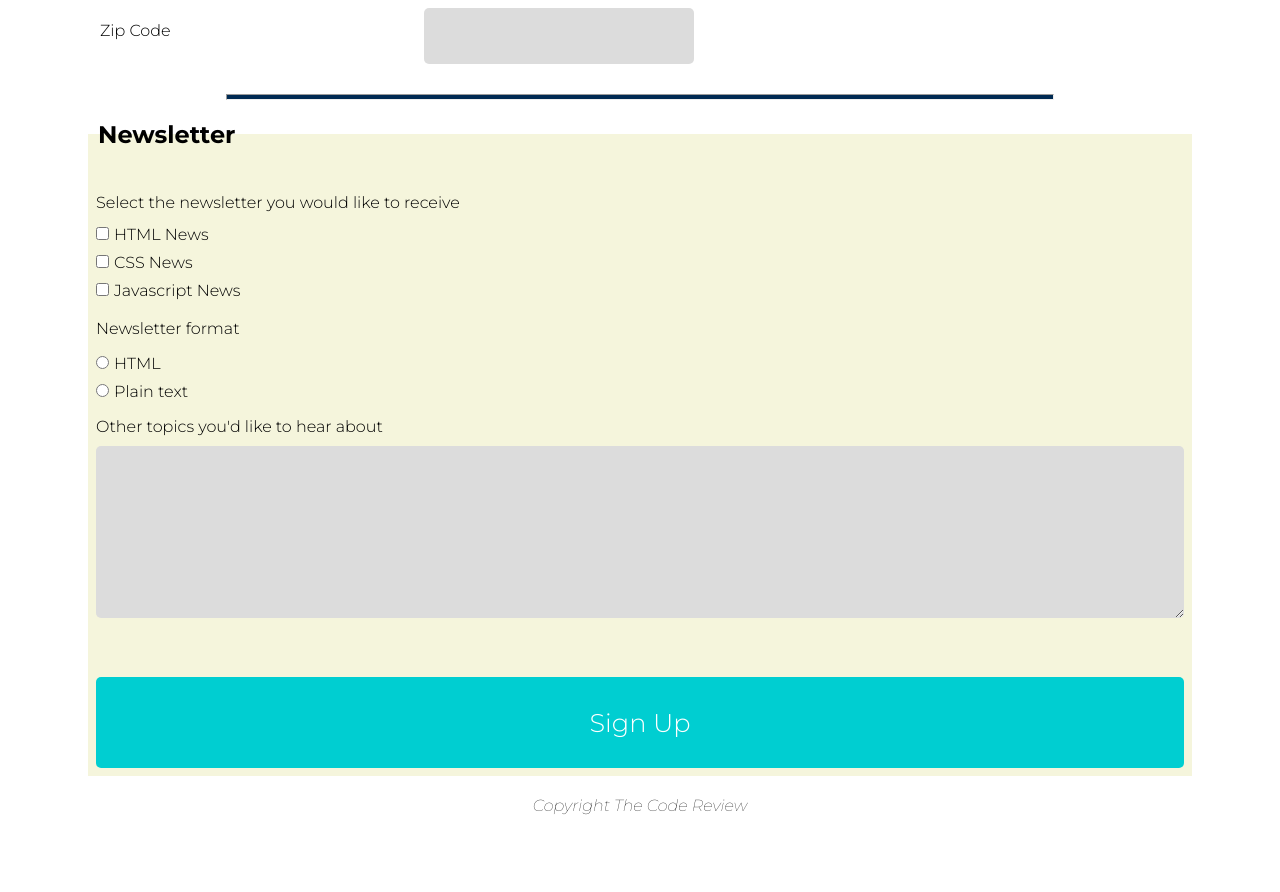
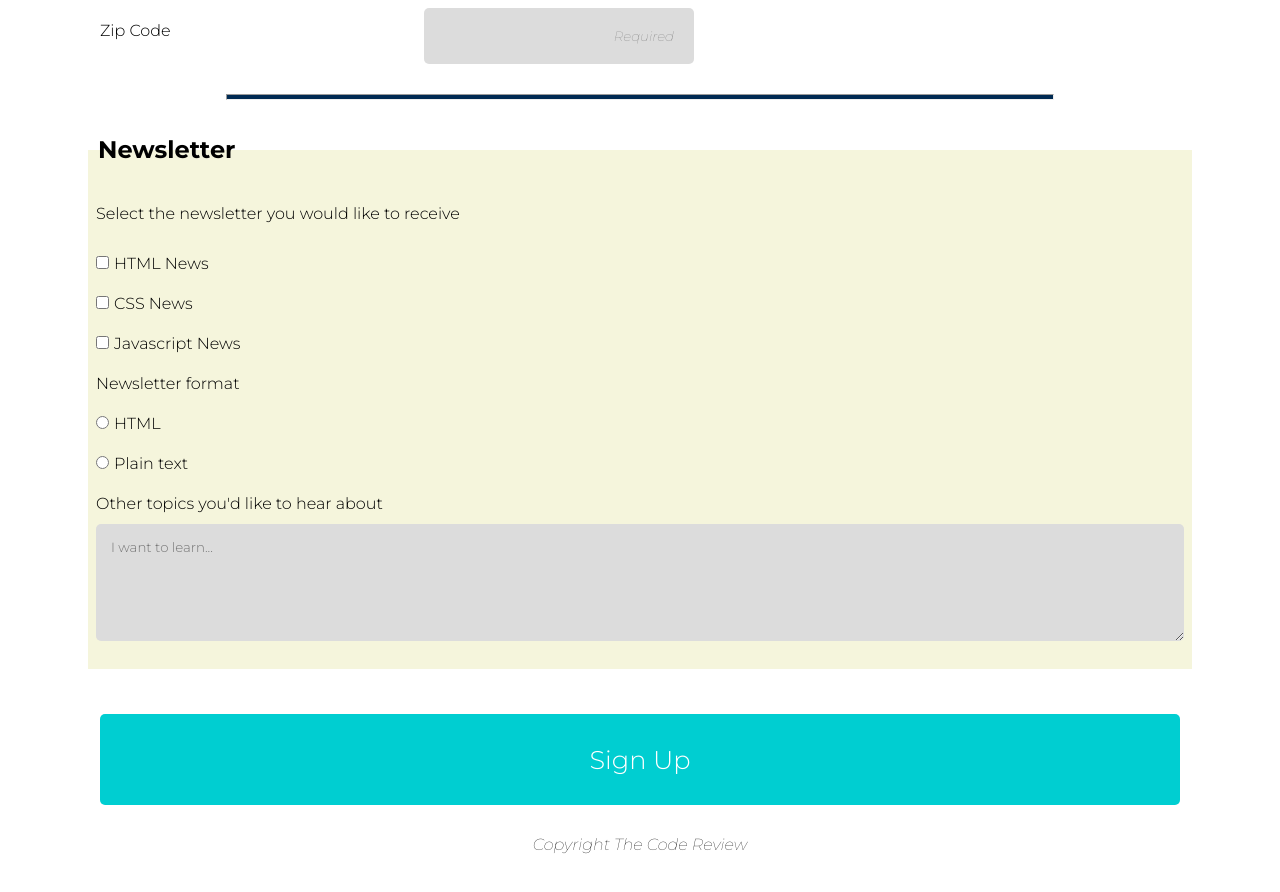
Before and after one commit to Mo-Seleman/Registration-form-project3, a plain HTML site: page index.html in a window 1280 px wide. Shown: the part 760-1652 px from the top of the page. Before the commit the page ends 1615 px from the top, so only its background shows below. Drawn offline with Linux system fonts and the light colour scheme.

Commit message:
Upload Ready

```diff
--- a/css/style.css
+++ b/css/style.css
@@ -15,6 +15,7 @@ header {
     margin: 8px;
     text-align: center;
     line-height: 1.6;
+    margin-bottom: 30px;
 }
 
 hr {
@@ -79,12 +80,12 @@ label {
 }
 
 input::placeholder {
+    text-align: right;
     font-style: italic;
-    padding-left: calc(100% - 60px)
 }
 
-.newsletterbuttons {
-    line-height: 1.6;
+textarea::placeholder {
+    text-align: justify;
 }
 
 #html_news,
@@ -99,18 +100,15 @@ input::placeholder {
 .newsletter {
     padding: 8px;
     background: #F5F5DC;
+    line-height: 2.5;
 }
 
 #p1 {
     margin-bottom: 10px;
 }
 
-p {
-    margin: 10px 0;
-}
-
 #other_topics {
-    padding: 70px;
+    padding: 15px 0 70px 15px;
 }
 
 button {
@@ -129,12 +127,24 @@ button {
     margin: 20px 0 40px 0;
 }
 
+input:focus,
 select {
-    margin-bottom: 20px;
+    transition: all .5s linear;
 }
 
-input:focus {
+input:focus,
+select:focus {
     background: red;
+    transform: scale(1.1);
+}
+
+textarea {
+    transition: all .5s linear;
+}
+
+textarea:focus {
+    background: red;
+    transform: scale(1.1);
 }
 
 fieldset {
@@ -142,6 +152,9 @@ fieldset {
     margin-top: 20px;
 }
 
+.title {
+    margin-bottom: 0;
+}
 @media (min-width: 768px) {
     legend {
         margin: 20px 0;
--- a/index.html
+++ b/index.html
@@ -24,7 +24,7 @@
     <hr>
 <main>
 <form class="container">
-    <fieldset>
+    <fieldset id="contactinfo">
     <legend class="title">Contact Information</legend><hr class="spacing">
     <div class="input-box">
         <label for="name">Full Name</label>
@@ -59,17 +59,15 @@
 
     <div class="input-box">
         <label for="zip">Zip Code</label>
-        <input type="text" name="user-zip" id="zip" class="cihover"><br>
+        <input type="text" name="user-zip" id="zip" class="cihover" placeholder="Required"><br>
     </div>
 </fieldset>
 
 <hr>
-
-    <fieldset class="newsletter">
+<fieldset class="newsletter">
     <legend class="title">Newsletter</legend><hr class="spacing2">
     <p id="p1">Select the newsletter you would like to receive</p>
 
-<div class="newsletterbuttons">
     <input type="checkbox" name="user-newsletter" id="html_news" value="receive_newsletter"><label for="html_news">HTML News</label><br>
 
     <input type="checkbox" name="user-newsletter" id="css_news" value="receive_newsletter"><label for="css_news">CSS News</label><br>
@@ -79,15 +77,18 @@
     <p>Newsletter format</p>
     <input type="radio" name="user-newsletter" id="html" value="receive_newsletter"><label for="html">HTML</label><br>
 
-    <input type="radio" name="user-newsletter" id="plain_text" value="receive_newsletter"><label for="plain_text">Plain text</label>
-</div>
-<div class="container">
-    <p>Other topics you'd like to hear about</p>
-    <textarea name="user-newsletter" id="other_topics"></textarea><br>
+    <input type="radio" name="user-newsletter" id="plain_text" value="receive_newsletter"><label for="plain_text">Plain text</label><br>
 
-    <button type="submit" value="sign_up">Sign Up</button>
+<div class="textarea">
+    <label for="other_topics" id="p2">Other topics you'd like to hear about</label>
+    <textarea name="user-newsletter" id="other_topics" placeholder="I want to learn..."></textarea>
 </div>
 </fieldset>
+
+<fieldset>
+    <button type="submit" value="sign_up">Sign Up</button>
+</fieldset>
+
 </form>
 </main>
 <footer>
```
